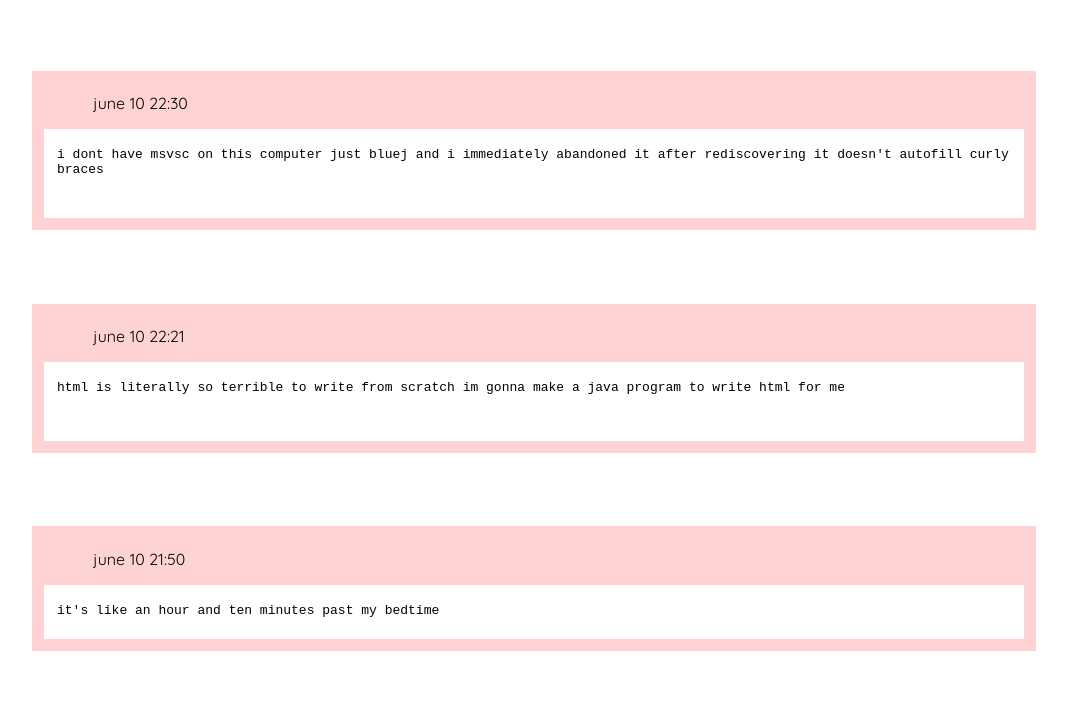
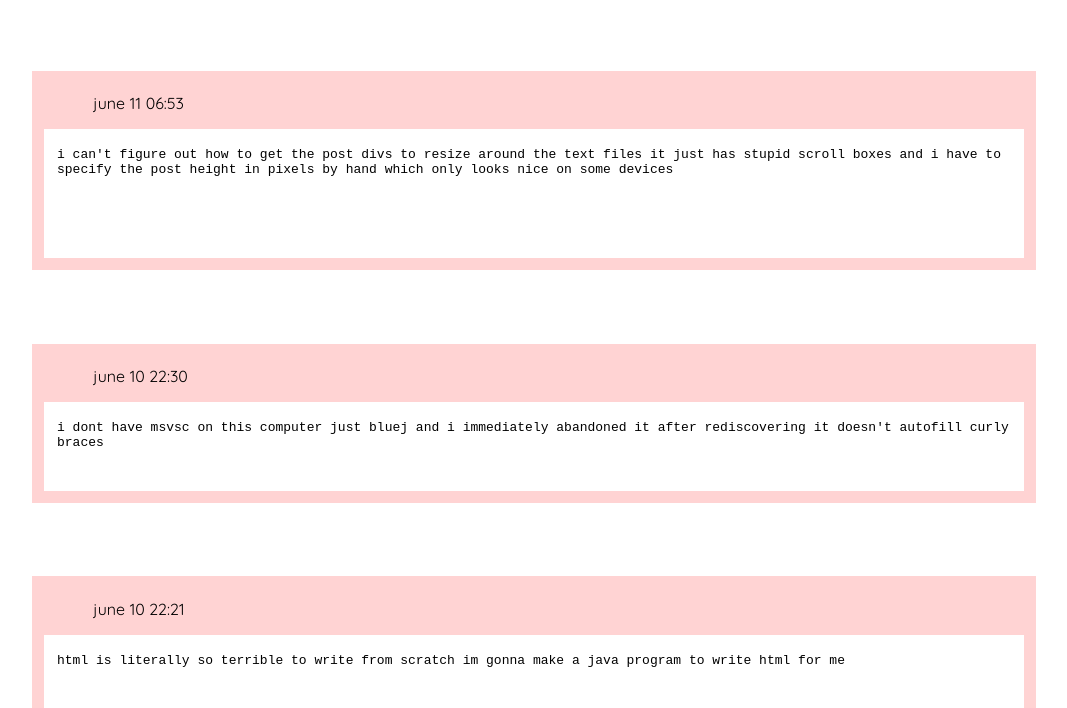
Before and after one commit to juliasato/juliasato.github.io, a plain HTML site: page index.html in a window 1280 px wide. Shown: the part 92-800 px from the top of the page, without its empty margins (106-1173 px from the left). Drawn offline with Linux system fonts and the light colour scheme.

Commit message:
i posted

```diff
--- a/index.html
+++ b/index.html
@@ -17,6 +17,21 @@
   <body>
 
     <h1><b>the void</b></h1>
+
+
+
+            <div class="post">
+
+              <div class="post-title">
+                <p>june 11 06:53</p>
+              </div>
+
+              <div class="post-content">
+                <embed src="4.txt" width="100%" height="115px">
+              </div>
+
+            </div>
+
 
 
             <div class="post">
```
Also changed, not shown: 4.txt (added).
